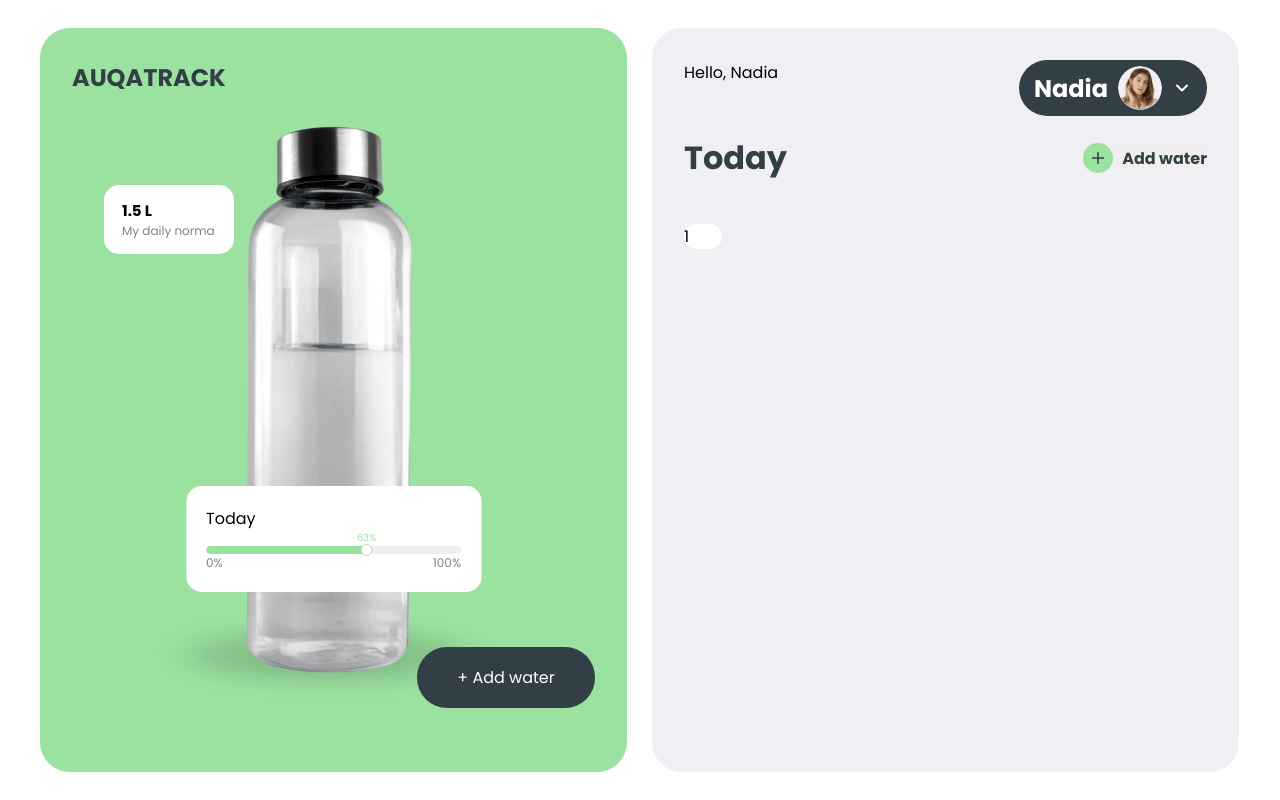
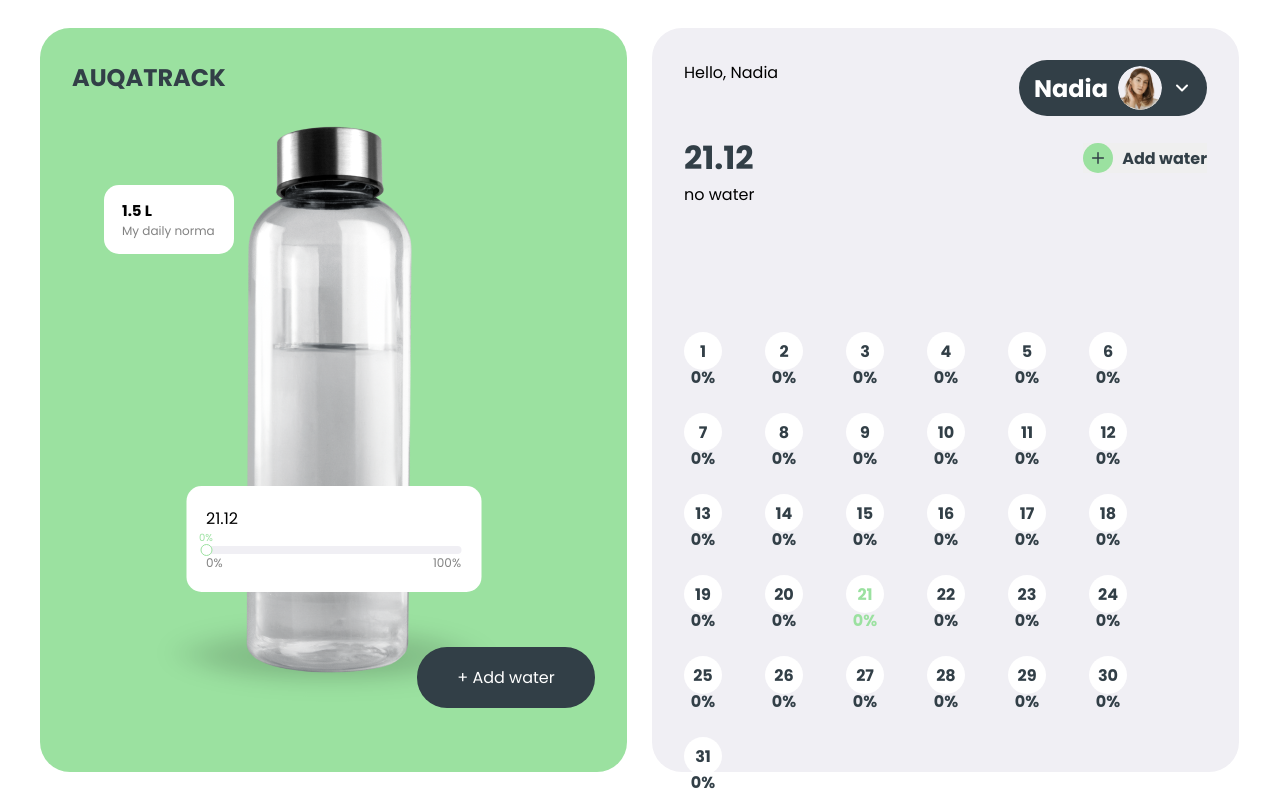
Before and after one commit to alivieE/Water, a React (Create React App) app in the folder aquatrack/: page / in a window 1280 px wide. Built offline with nearby package versions, Linux system fonts and the light colour scheme.

Commit message:
zabuv)))

```diff
--- a/aquatrack/src/components/AddWater/AddWater.jsx
+++ b/aquatrack/src/components/AddWater/AddWater.jsx
@@ -2,6 +2,7 @@ import React, { useState } from "react";
 import s from "./AddWater.module.css";
 import Image from "../../assets/index";
 import { v4 as uuidv4 } from "uuid";
+
 const AddWater = ({ setIsOpen, setWaterAction }) => {
   const [waterAmount, setWaterAmount] = useState(250);
   const [actionDate, setActionDate] = useState("");
@@ -56,11 +57,19 @@ const AddWater = ({ setIsOpen, setWaterAction }) => {
         <div className={s.AmountBlock}>
           <p>Amount fo water</p>
           <div className={s.controlsWrap}>
-            <button onClick={decramentWater} className={s.amountChangeButton}>
+            <button
+              type="button"
+              onClick={decramentWater}
+              className={s.amountChangeButton}
+            >
               <img src={Image.minus} />
             </button>
             <p className={s.inputWrap}>{waterAmount} ml</p>
-            <button onClick={incramentWater} className={s.amountChangeButton}>
+            <button
+              type="button"
+              onClick={incramentWater}
+              className={s.amountChangeButton}
+            >
               <img src={Image.addWaterPlus} />
             </button>
           </div>
--- a/aquatrack/src/components/Bottle/DayleProgressBar.jsx
+++ /dev/null
@@ -1,26 +0,0 @@
-import React, { useState } from "react";
-
-import s from "./DayleProgressBar.module.css";
-
-const DayleProgressBar = ({ percent }) => {
-  console.log(percent);
-  return (
-    <div className={s.container}>
-      <p className={s.today}> Today</p>
-      <div className={s.progressBar}>
-        <div style={{ width: percent + "%" }} className={s.progressLine}>
-          {" "}
-          <div className={s.thumb}>
-            <p className={s.percentThumb}>{percent}%</p>
-          </div>
-        </div>
-      </div>
-      <div className={s.percent}>
-        <p>0%</p>
-        <p>100%</p>
-      </div>
-    </div>
-  );
-};
-
-export default DayleProgressBar;
--- a/aquatrack/src/components/Calendar/Calendar.jsx
+++ b/aquatrack/src/components/Calendar/Calendar.jsx
@@ -1,26 +1,55 @@
-import React from 'react'
-import s from './Calendar.module.css'
+import React, { useState } from "react";
+import s from "./Calendar.module.css";
 import dateFormat, { masks } from "dateformat";
+import getMonthDates from "../../helpers/getMonthDates";
+const Calendar = ({ setPickedDate, waterActions }) => {
+  const currentMonthDates = getMonthDates(new Date());
+  const currentDay = new Date();
 
-const Calendar = () => {
-    const getMonthDates = (date) => {
-            const firstDay = new Date(date.getFullYear(), date.getMonth(), 1);
-            const lastDay = new Date(date.getFullYear(), date.getMonth() + 1, 0);
-            const daysInMonth = lastDay.getDate();
+  const calculateDates = currentMonthDates.map((date) => {
+    const totalWater = waterActions
+      .filter((actionObj) => {
+        const actionDate = new Date(actionObj.date);
+        const middleDate = new Date(date);
+        return (
+          actionDate.getFullYear() === middleDate.getFullYear() &&
+          actionDate.getMonth() === middleDate.getMonth() &&
+          actionDate.getDate() === middleDate.getDate()
+        );
+      })
+      .reduce((acc, action) => {
+        return +action.amount + acc;
+      }, 0);
 
-            const dates = [];
+    const percent = Math.floor((totalWater / 1500) * 100);
+    console.log(percent);
+    return { fullDate: date, percentDay: percent > 100 ? 100 : percent };
+  });
 
-            for (let i = 1; i <= daysInMonth; i++) {
-                dates.push(new Date(firstDay.getFullYear(), firstDay.getMonth(), i));
-            }
+  return (
+    <ul className={s.calendarList}>
+      {calculateDates.map((day) => {
+        return (
+          <li
+            key={day.fullDate}
+            onClick={() => {
+              setPickedDate(day.fullDate);
+            }}
+            className={s.circle}
+            style={{
+              color:
+                currentDay.getDate() === new Date(day.fullDate).getDate()
+                  ? "#9BE1A0"
+                  : "#323F47",
+            }}
+          >
+            <p> {day.fullDate.getDate()}</p>
+            <p className={s.percents}>{day.percentDay}%</p>
+          </li>
+        );
+      })}
+    </ul>
+  );
+};
 
-            return dates;
-        };console.log(getMonthDates(new Date()))
-  return (
-    <div>
-      <div className={s.circle}>1</div>
-    </div>
-  )
-}
-
-export default Calendar
+export default Calendar;
--- a/aquatrack/src/components/Calendar/Calendar.module.css
+++ b/aquatrack/src/components/Calendar/Calendar.module.css
@@ -1,5 +1,26 @@
-.circle{
-    width: 38px;
-    border-radius: 30px;
-    background-color: white;
+.circle {
+  width: 38px;
+  height: 38px;
+  border-radius: 50%;
+  background-color: white;
+  display: flex;
+  justify-content: center;
+  align-items: center;
+  font-size: 16px;
+  font-weight: 700;
+  cursor: pointer;
+  position: relative;
 }
+.calendarList {
+  display: flex;
+  gap: 43px;
+  flex-wrap: wrap;
+  margin-top: 20px;
+  font-family: "Poppins", sans-serif;
+}
+.percents {
+  position: absolute;
+  bottom: -20px;
+  left: 50%;
+  transform: translateX(-50%);
+}
--- /dev/null
+++ b/aquatrack/src/components/DailyProgressBar/DayleProgressBar.jsx
@@ -0,0 +1,34 @@
+import React, { useState } from "react";
+import dateFormat, { masks } from "dateformat";
+import s from "./DayleProgressBar.module.css";
+
+const DayleProgressBar = ({ pickedDate, filteredWaterActions }) => {
+  const totalWater = filteredWaterActions.reduce((acc, action) => {
+    return +action.amount + acc;
+  }, 0);
+  const percent = Math.floor((totalWater / 1500) * 100);
+  return (
+    <div className={s.container}>
+      <p className={s.today}> {dateFormat(pickedDate, "dd.mm")}</p>
+      <div className={s.progressBar}>
+        <div
+          style={{ width: percent > 100 ? 100 + "%" : percent + "%" }}
+          className={s.progressLine}
+        >
+          {" "}
+          <div className={s.thumb}>
+            <p className={s.percentThumb}>
+              {percent > 100 ? 100 + "%" : percent + "%"}
+            </p>
+          </div>
+        </div>
+      </div>
+      <div className={s.percent}>
+        <p>0%</p>
+        <p>100%</p>
+      </div>
+    </div>
+  );
+};
+
+export default DayleProgressBar;
--- a/aquatrack/src/components/WaterBlock/WaterBlock.jsx
+++ b/aquatrack/src/components/WaterBlock/WaterBlock.jsx
@@ -3,9 +3,13 @@ import s from "./WaterBlock.module.css";
 import Image from "../../assets/index";
 import dateFormat, { masks } from "dateformat";
 
-const WaterBlock = ({ setIsOpen, waterAction, setWaterAction }) => {
-  console.log(waterAction);
-
+const WaterBlock = ({
+  setIsOpen,
+  waterAction,
+  setWaterAction,
+  pickedDate,
+  filteredWaterActions,
+}) => {
   const DeleteWaterAction = (id) => {
     const filteredArray = waterAction.filter((actionData) => {
       return actionData.id !== id;
@@ -14,11 +18,10 @@ const WaterBlock = ({ setIsOpen, waterAction, setWaterAction }) => {
     localStorage.setItem("waterActions", JSON.stringify(filteredArray));
   };
 
-
   return (
     <div>
       <div className={s.actionList}>
-        <p className={s.text}>Today</p>
+        <p className={s.text}>{dateFormat(pickedDate, "dd.mm")}</p>
         <div className={s.addWater}>
           <button
             className={s.addWaterWrap}
@@ -31,10 +34,13 @@ const WaterBlock = ({ setIsOpen, waterAction, setWaterAction }) => {
           </button>
         </div>
       </div>
-      <div className={s.Block}>
-        {waterAction.map((actionData) => {
+      {filteredWaterActions.length === 0 ? (
+        <p className={s.placeholder}>no water</p>
+      ) : (
+        <ul className={s.Block}>
+          {filteredWaterActions.map((actionData) => {
             return (
-            <div className={s.miniBlocks}>
+              <li className={s.miniBlocks}>
                 <img className={s.glassImg} src={Image.glass} />
                 <div className={s.textTimaAndMl}>
                   <p className={s.textML}>{actionData.amount} ml</p>
@@ -53,10 +59,11 @@ const WaterBlock = ({ setIsOpen, waterAction, setWaterAction }) => {
                     <img src={Image.trash} />
                   </button>
                 </div>
-            </div>
+              </li>
             );
           })}
-      </div>
+        </ul>
+      )}
     </div>
   );
 };
--- a/aquatrack/src/components/WaterBlock/WaterBlock.module.css
+++ b/aquatrack/src/components/WaterBlock/WaterBlock.module.css
@@ -96,3 +96,6 @@
   flex-direction: column;
   justify-content: space-between;
 }
+.placeholder {
+  height: 130px;
+}
--- /dev/null
+++ b/aquatrack/src/helpers/getMonthDates.js
@@ -0,0 +1,14 @@
+const getMonthDates = (date) => {
+  const firstDay = new Date(date.getFullYear(), date.getMonth(), 1);
+  const lastDay = new Date(date.getFullYear(), date.getMonth() + 1, 0);
+  const daysInMonth = lastDay.getDate();
+
+  const dates = [];
+
+  for (let i = 1; i <= daysInMonth; i++) {
+    dates.push(new Date(firstDay.getFullYear(), firstDay.getMonth(), i));
+  }
+
+  return dates;
+};
+export default getMonthDates;
--- a/aquatrack/src/pages/Cabinet/Cabinet.jsx
+++ b/aquatrack/src/pages/Cabinet/Cabinet.jsx
@@ -4,7 +4,7 @@ import images from "../../assets";
 import Logotype from "../../components/logo/Logotype";
 import DayleNorm from "../../components/Daylynormal/DayleNorm";
 import AddButton from "../../components/AddButton/AddButton";
-import DayleProgressBar from "../../components/Bottle/DayleProgressBar";
+import DayleProgressBar from "../../components/DailyProgressBar/DayleProgressBar";
 import AddWater from "../../components/AddWater/AddWater";
 import User from "../../components/User/User";
 import WaterBlock from "../../components/WaterBlock/WaterBlock";
@@ -18,10 +18,23 @@ const Cabinet = () => {
     const localStorageValue = JSON.parse(localStorage.getItem("waterActions"));
     return localStorageValue || [];
   });
+  const [pickedDate, setPickedDate] = useState(new Date());
+  const filteredWaterActions = waterActions.filter((actionObj) => {
+    const actionDate = new Date(actionObj.date);
+
+    return (
+      actionDate.getFullYear() === pickedDate.getFullYear() &&
+      actionDate.getMonth() === pickedDate.getMonth() &&
+      actionDate.getDate() === pickedDate.getDate()
+    );
+  });
   return (
     <div className={s.Section}>
       <div className={s.leftSide}>
-        <DayleProgressBar percent={"63"}></DayleProgressBar>
+        <DayleProgressBar
+          pickedDate={pickedDate}
+          filteredWaterActions={filteredWaterActions}
+        ></DayleProgressBar>
         <Logotype></Logotype>
         <DayleNorm></DayleNorm>
         <AddButton setIsOpen={setIsOpen}></AddButton>
@@ -38,17 +51,17 @@ const Cabinet = () => {
         </p>
         <User className={s.user} setUserOpen={setUserOpen}></User>
         <WaterBlock
+          pickedDate={pickedDate}
           setIsOpen={setIsOpen}
           setWaterAction={setWaterAction}
           waterAction={waterActions}
+          filteredWaterActions={filteredWaterActions}
         ></WaterBlock>
-        {userOpen && (
-        <UserInfo
-            setUserOpen={setUserOpen}
-        ></UserInfo>
-        )}
-        <Calendar></Calendar>
-
+        {userOpen && <UserInfo setUserOpen={setUserOpen}></UserInfo>}
+        <Calendar
+          waterActions={waterActions}
+          setPickedDate={setPickedDate}
+        ></Calendar>
       </div>
     </div>
   );
```
Also changed, not shown: aquatrack/src/components/Daylynormal/DayleNorm.jsx (+8 -10 lines), aquatrack/src/components/DailyProgressBar/DayleProgressBar.module.css (renamed from aquatrack/src/components/Bottle/DayleProgressBar.module.css). Lines whose indentation alone changed are shown as unchanged.
